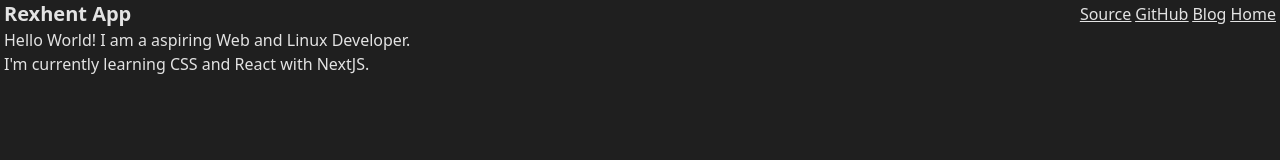
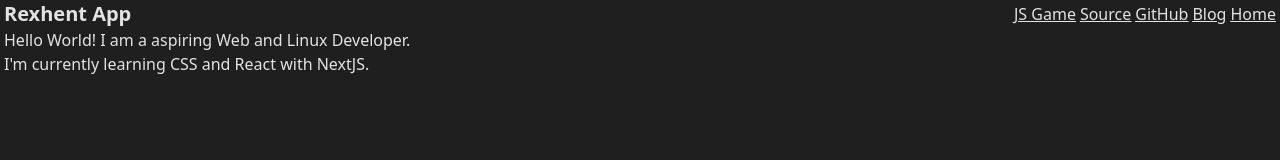
Before and after one commit to rexhent/portfolio-next, a Next.js app: page / in a window 1280 px wide. Shown: the top 160 px of the page. Built offline with nearby package versions, Linux system fonts and the light colour scheme.

Commit message:
add game link

```diff
--- a/components/NavBar/NavBar.tsx
+++ b/components/NavBar/NavBar.tsx
@@ -24,6 +24,9 @@ export default function NavBar() {
           >
             Source
           </a>
+          <a href="https://game1.rexhent.xyz" className="mr-1" target="_blank">
+            JS Game
+          </a>
         </div>
       </div>
     </>
```
Also changed, not shown: 1 other file (tests, documents, lock files or other folders).
